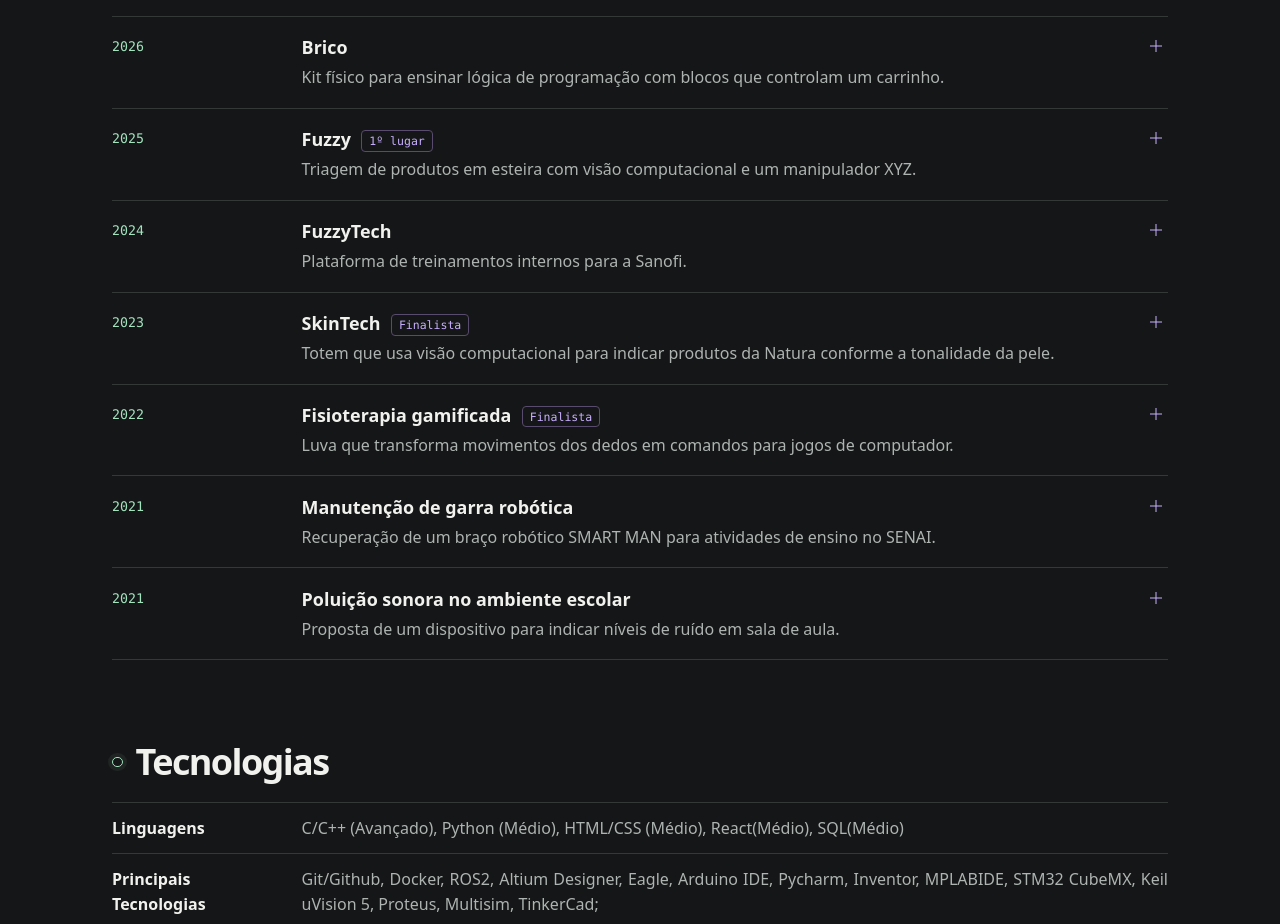
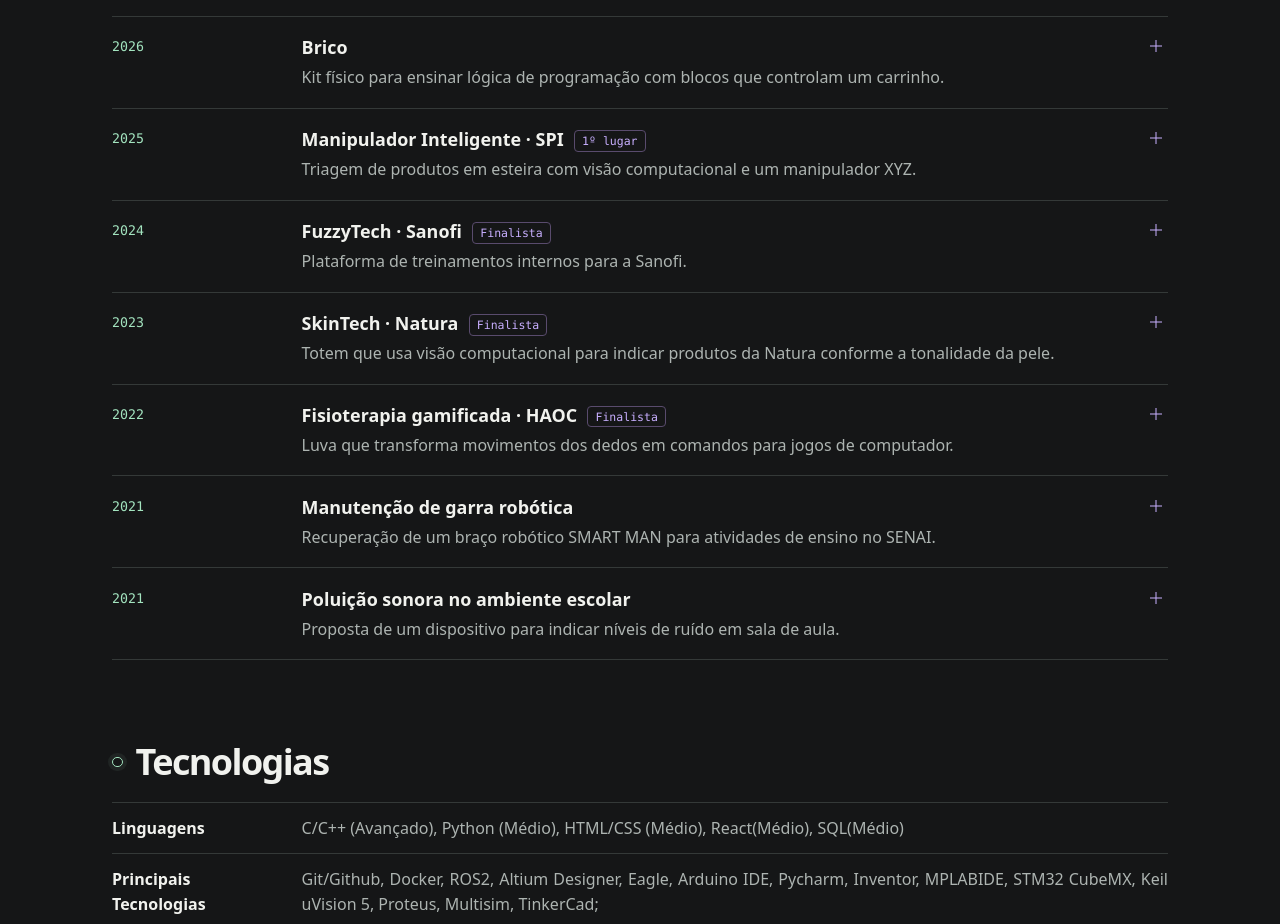
Before and after one commit to Rodrix-go/Portfolio, a plain HTML site: page index.html in a window 1280 px wide. Shown: the part 1708-2632 px from the top of the page. Drawn offline with Linux system fonts and the light colour scheme.

Commit message:
Nomes e Empresas

```diff
--- a/index.html
+++ b/index.html
@@ -171,7 +171,7 @@
           <summary>
             <span class="entry-date">2025</span>
             <span class="entry-copy">
-              <span class="entry-title">Fuzzy <span class="badge">1º lugar</span></span>
+              <span class="entry-title">Manipulador Inteligente · SPI <span class="badge">1º lugar</span></span>
               <span class="entry-description">Triagem de produtos em esteira com visão computacional e um manipulador XYZ.</span>
             </span>
             <span class="entry-icon" aria-hidden="true"></span>
@@ -195,7 +195,7 @@
           <summary>
             <span class="entry-date">2024</span>
             <span class="entry-copy">
-              <span class="entry-title">FuzzyTech</span>
+              <span class="entry-title">FuzzyTech · Sanofi <span class="badge">Finalista</span></span>
               <span class="entry-description">Plataforma de treinamentos internos para a Sanofi.</span>
             </span>
             <span class="entry-icon" aria-hidden="true"></span>
@@ -210,7 +210,7 @@
           <summary>
             <span class="entry-date">2023</span>
             <span class="entry-copy">
-              <span class="entry-title">SkinTech <span class="badge">Finalista</span></span>
+              <span class="entry-title">SkinTech · Natura <span class="badge">Finalista</span></span>
               <span class="entry-description">Totem que usa visão computacional para indicar produtos da Natura conforme a tonalidade da pele.</span>
             </span>
             <span class="entry-icon" aria-hidden="true"></span>
@@ -226,7 +226,7 @@
           <summary>
             <span class="entry-date">2022</span>
             <span class="entry-copy">
-              <span class="entry-title">Fisioterapia gamificada <span class="badge">Finalista</span></span>
+              <span class="entry-title">Fisioterapia gamificada · HAOC <span class="badge">Finalista</span></span>
               <span class="entry-description">Luva que transforma movimentos dos dedos em comandos para jogos de computador.</span>
             </span>
             <span class="entry-icon" aria-hidden="true"></span>
```
